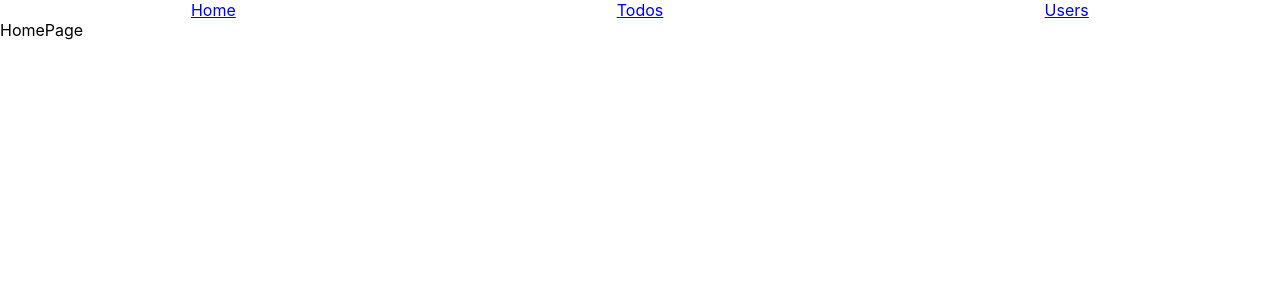
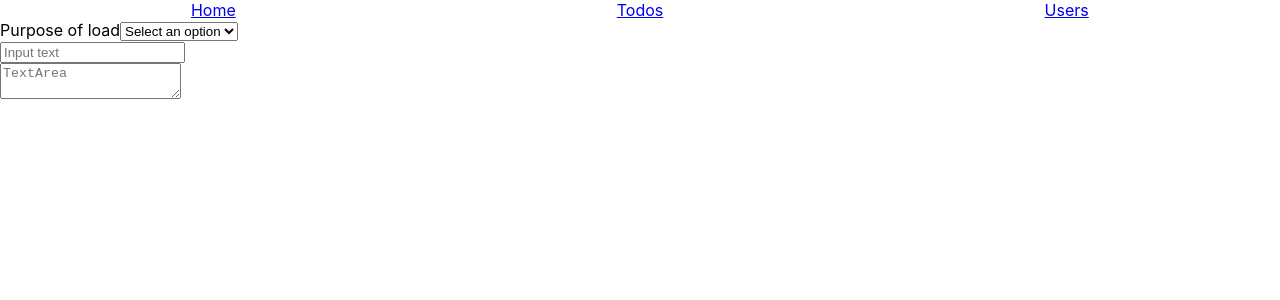
Before and after one commit to sstoimirov/react-router-playground, a React (Create React App) app in the folder app/: page / in a window 1280 px wide. Shown: the top 300 px of the page. Built offline with nearby package versions, Linux system fonts and the light colour scheme.

Commit message:
generate forms based on type

```diff
--- /dev/null
+++ b/app/src/components/Forms/FormsData.ts
@@ -0,0 +1,26 @@
+export const formsData = [
+    {
+        "placeholder": "Purpose of load",
+        "name": "name",
+        "type": "dropdown",
+        "required": true,
+        "options": [
+            "Home load",
+            "Business loan",
+            "Working Capital",
+            "Pesonal loan"
+        ]
+    },
+    {
+        "placeholder": "Input text",
+        "name": "name",
+        "type": "input",
+        "required": true
+    },
+    {
+        "placeholder": "TextArea",
+        "name": "name",
+        "type": "textarea",
+        "required": true
+    }
+]
--- /dev/null
+++ b/app/src/components/Forms/Input.tsx
@@ -0,0 +1,21 @@
+import * as React from "react";
+
+export type InputProps = {
+    name: string,
+    placeholder: string,
+    required: boolean
+}
+export const Input: React.FC<InputProps> = ({ name, placeholder, required }) => {
+    return (
+        <div>
+            <input
+                type="text"
+                name={name}
+                required={required}
+                placeholder={placeholder}
+                autoComplete="off" />
+        </div>
+    )
+}
+
+export default InputProps;
--- /dev/null
+++ b/app/src/components/Forms/Select.tsx
@@ -0,0 +1,22 @@
+import * as React from "react";
+
+export type SelectProps = {
+    name: string,
+    placeholder: string,
+    required: boolean,
+    handleChange: (e: React.ChangeEvent<HTMLSelectElement>) => void
+    val: string[] | undefined,
+}
+export const Select: React.FC<SelectProps> = ({ name, placeholder, val, required, handleChange }) => {
+    return (
+        <div>
+            <label>{placeholder}</label>
+            <select name={name} required={required} onChange={handleChange}>
+                <option value="">Select an option</option>
+                {val?.map(values => <option value={values} key={values}>{values}</option>)}
+            </select>
+        </div>
+    )
+}
+
+export default Select;
--- /dev/null
+++ b/app/src/components/Forms/TextArea.tsx
@@ -0,0 +1,22 @@
+import * as React from "react";
+
+export type TextAreaProps = {
+    name: string,
+    placeholder: string,
+    required: boolean
+}
+export const TextArea: React.FC<TextAreaProps> = ({ name, placeholder, required }) => {
+    return (
+        <div>
+            <textarea
+                name="name"
+                required={required}
+                placeholder={placeholder}
+                autoComplete="off"
+            />
+
+        </div>
+    )
+}
+
+export default TextArea;
--- a/app/src/components/HomePage/HomePage.tsx
+++ b/app/src/components/HomePage/HomePage.tsx
@@ -1,8 +1,45 @@
 import * as React from "react";
+import { TextArea } from "../Forms/TextArea";
+import { Select } from "../Forms/Select";
+import { Input } from "../Forms/Input";
+import { formsData } from "../Forms/FormsData";
 
 export const HomePage: React.FC = () => {
+
     return (
-        <div>HomePage</div>
+        <div>
+            <form>
+                {formsData.map(form => {
+                    if (form.type === "dropdown") {
+                        return (
+                            <Select
+                                handleChange={() => { }}
+                                name={form.name}
+                                placeholder={form.placeholder}
+                                required={form.required}
+                                val={form.options} />
+                        )
+                    }
+                    if (form.type === "textarea") {
+                        return (
+                            <TextArea
+                                name={form.name}
+                                placeholder={form.placeholder}
+                                required={form.required} />
+                        )
+                    }
+                    if (form.type === "input") {
+                        return (
+                            <Input
+                                name={form.name}
+                                placeholder={form.placeholder}
+                                required={form.required}
+                            />
+                        )
+                    }
+                })}
+            </form>
+        </div>
     )
 }
 
```
